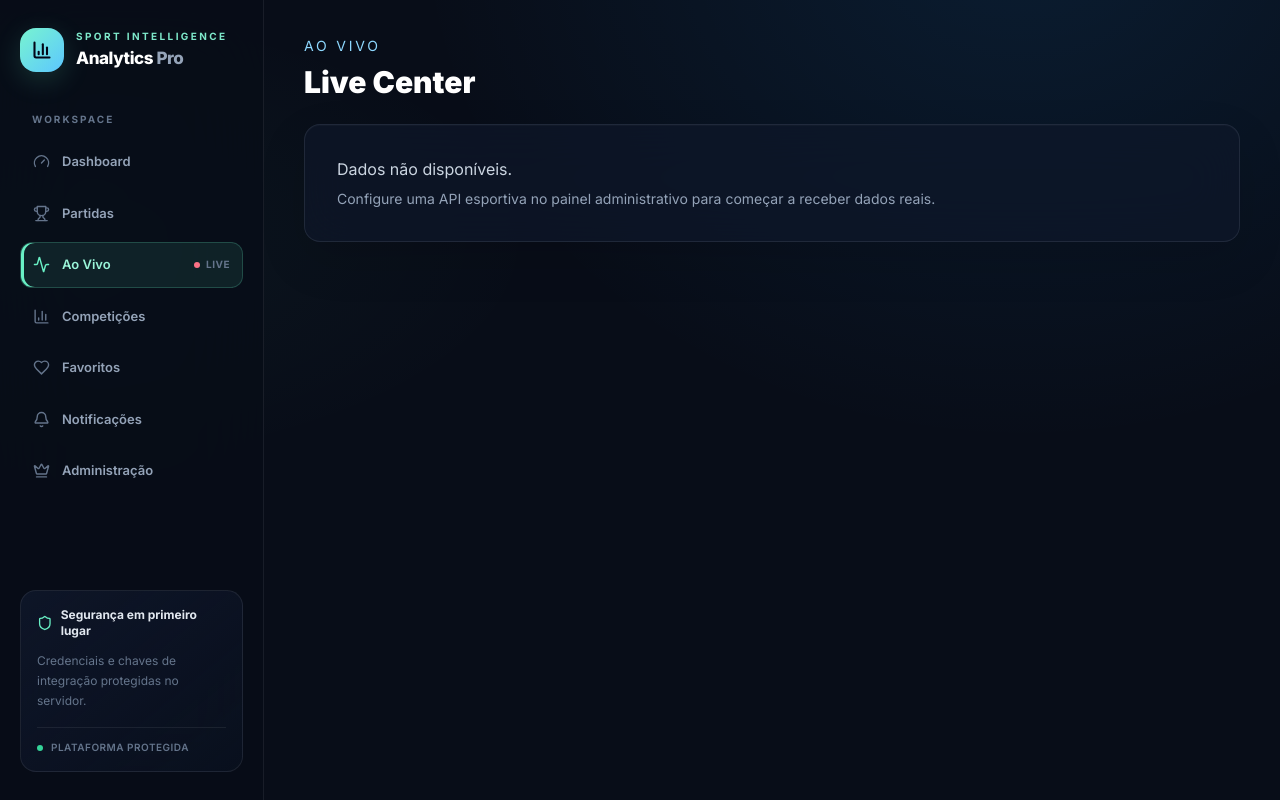
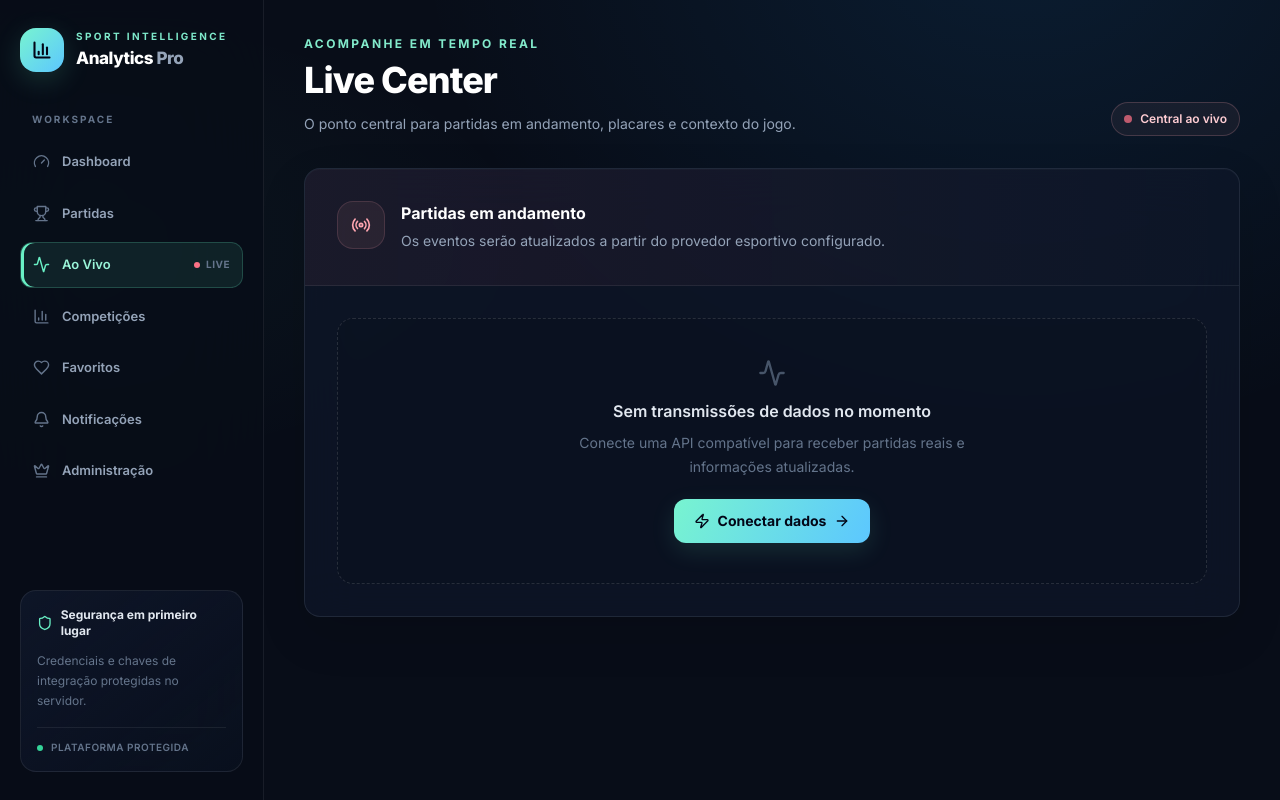
Before and after one commit to testedosteste200-dot/sport-analytics-pro, a Next.js app: page /live in a window 1280 px wide. Built offline with nearby package versions, Linux system fonts and the light colour scheme.

Commit message:
Polish sports workspace page layouts

```diff
--- a/app/live/page.tsx
+++ b/app/live/page.tsx
@@ -1,14 +1,13 @@
+import Link from 'next/link';
+import { Activity, ArrowRight, Radio, Zap } from 'lucide-react';
+
 export default function LivePage() {
   return (
-    <main className="space-y-6">
-      <header>
-        <p className="text-sm uppercase tracking-[0.2em] text-brand-300">Ao Vivo</p>
-        <h1 className="mt-2 text-3xl font-black text-white">Live Center</h1>
-      </header>
-      <div className="glass-panel p-8 text-slate-300">
-        <p>Dados não disponíveis.</p>
-        <p className="mt-2 text-sm text-slate-400">Configure uma API esportiva no painel administrativo para começar a receber dados reais.</p>
-      </div>
+    <main className="mx-auto max-w-7xl space-y-8">
+      <header className="flex flex-col gap-4 sm:flex-row sm:items-end sm:justify-between"><div><p className="eyebrow">Acompanhe em tempo real</p><h1 className="page-title">Live Center</h1><p className="mt-3 max-w-xl text-sm leading-6 text-slate-400">O ponto central para partidas em andamento, placares e contexto do jogo.</p></div><span className="inline-flex w-fit items-center gap-2 rounded-full border border-rose-300/20 bg-rose-300/[.06] px-3 py-2 text-xs font-semibold text-rose-200"><span className="h-2 w-2 animate-pulse rounded-full bg-rose-400" /> Central ao vivo</span></header>
+      <section className="glass-panel overflow-hidden"><div className="border-b border-white/[.07] bg-gradient-to-r from-rose-400/[.06] to-transparent p-6 sm:p-8"><div className="flex items-start gap-4"><div className="flex h-12 w-12 shrink-0 items-center justify-center rounded-2xl border border-rose-300/15 bg-rose-300/[.07] text-rose-300"><Radio className="h-5 w-5" /></div><div><h2 className="font-bold text-white">Partidas em andamento</h2><p className="mt-1 text-sm leading-6 text-slate-400">Os eventos serão atualizados a partir do provedor esportivo configurado.</p></div></div></div>
+        <div className="p-6 sm:p-8"><div className="rounded-2xl border border-dashed border-white/[.12] bg-black/10 px-5 py-10 text-center"><Activity className="mx-auto h-7 w-7 text-slate-600" /><p className="mt-3 font-semibold text-slate-200">Sem transmissões de dados no momento</p><p className="mx-auto mt-2 max-w-md text-sm leading-6 text-slate-500">Conecte uma API compatível para receber partidas reais e informações atualizadas.</p><Link href="/admin/api" className="primary-button mt-5"><Zap className="h-4 w-4" /> Conectar dados <ArrowRight className="h-4 w-4" /></Link></div></div>
+      </section>
     </main>
   );
 }
```
